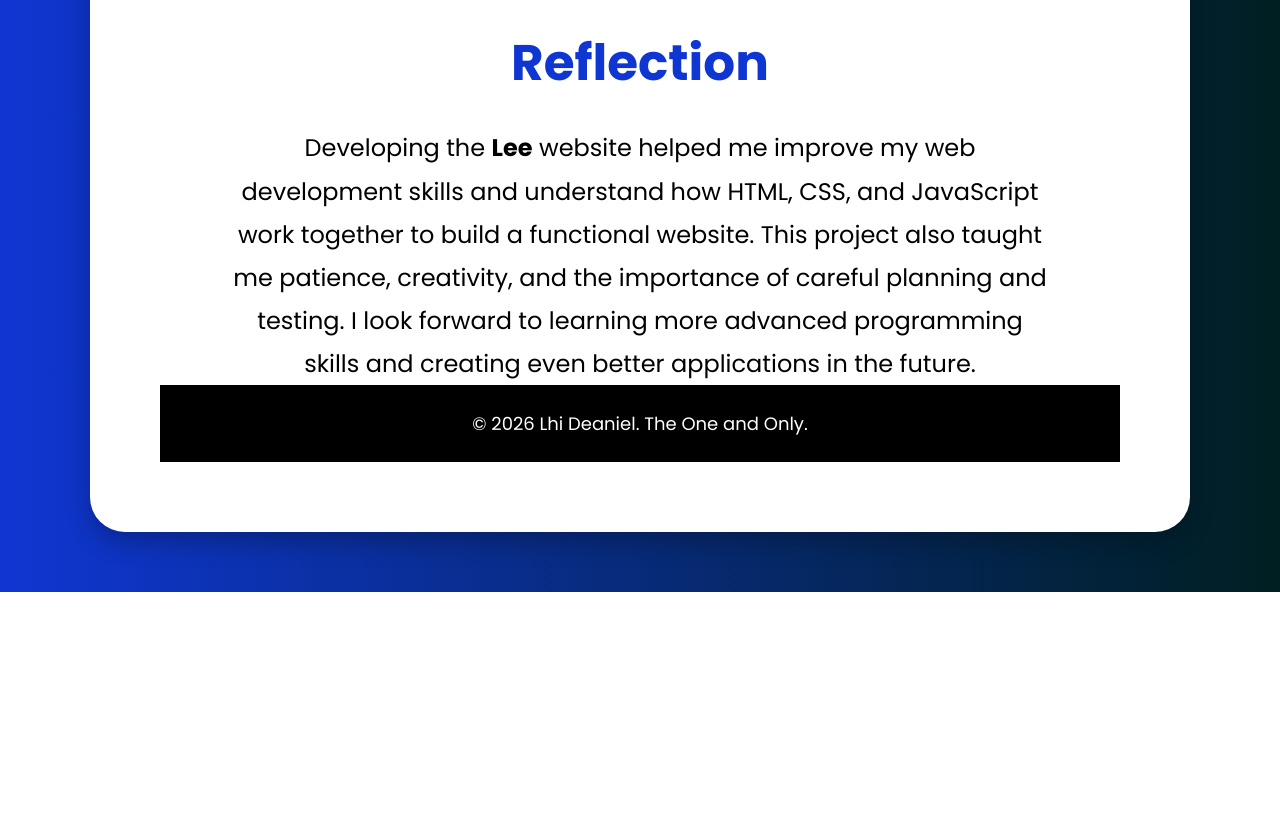
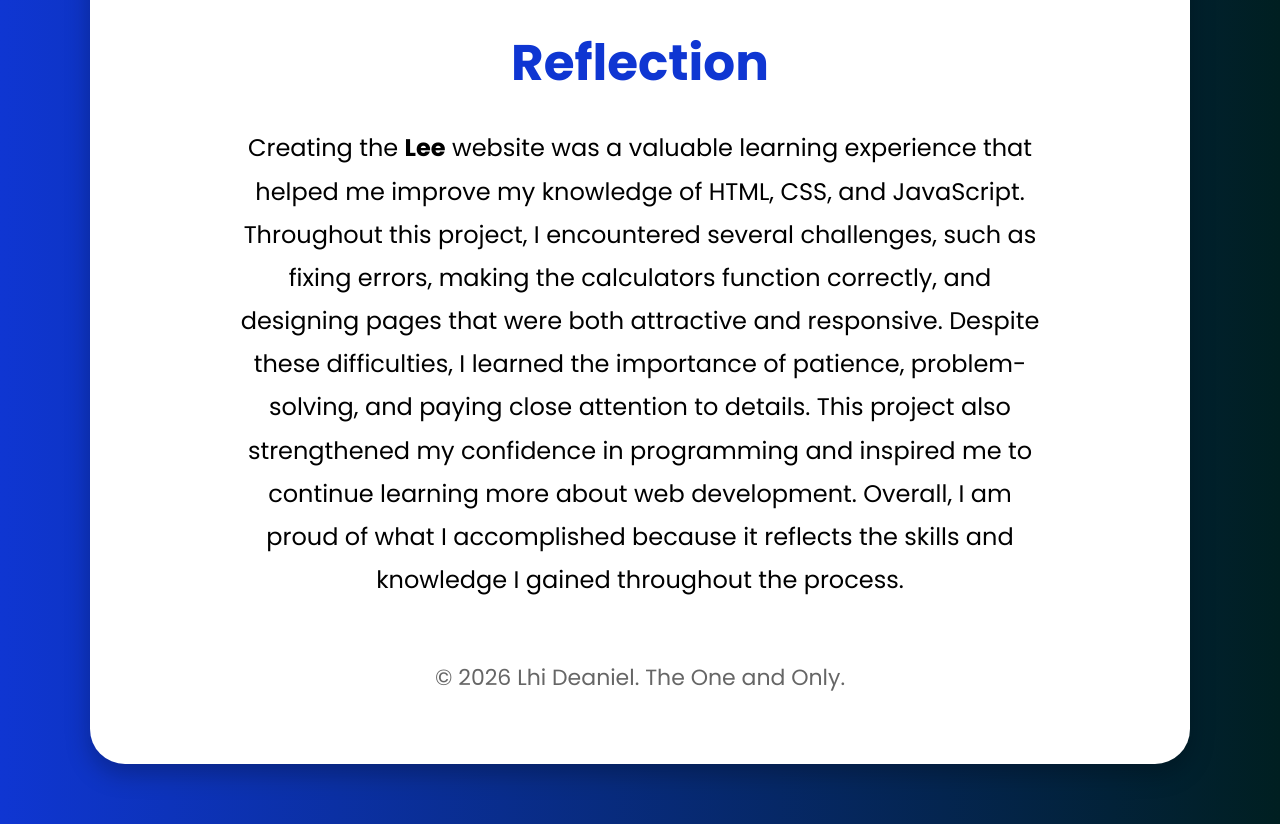
Before and after one commit to LhiLhi516/yes, a plain HTML site: page about.html in a window 1280 px wide. Shown: the part 1660-2484 px from the top of the page. Before the commit the page ends 2252 px from the top, so only its background shows below. Drawn offline with Linux system fonts and the light colour scheme.

Commit message:
Add files via upload

```diff
--- a/about.html
+++ b/about.html
@@ -99,23 +99,16 @@ Reflection
 
 <div class="bio">
 
-Developing the <b>Lee</b> website helped me improve my web development skills and understand how HTML, CSS, and JavaScript work together to build a functional website.
+Creating the <b>Lee</b> website was a valuable learning experience that helped me improve my knowledge of HTML, CSS, and JavaScript. Throughout this project, I encountered several challenges, such as fixing errors, making the calculators function correctly, and designing pages that were both attractive and responsive.
 
-This project also taught me patience, creativity, and the importance of careful planning and testing.
-
-I look forward to learning more advanced programming skills and creating even better applications in the future.
-
+Despite these difficulties, I learned the importance of patience, problem-solving, and paying close attention to details. This project also strengthened my confidence in programming and inspired me to continue learning more about web development. Overall, I am proud of what I accomplished because it reflects the skills and knowledge I gained throughout the process.
 </div>
 
-<footer>
-
-<p>
+<div class="footer">
 
 © 2026 Lhi Deaniel. The One and Only.
 
-</p>
-
-</footer>
+</div>
 
 </div>
 
```
